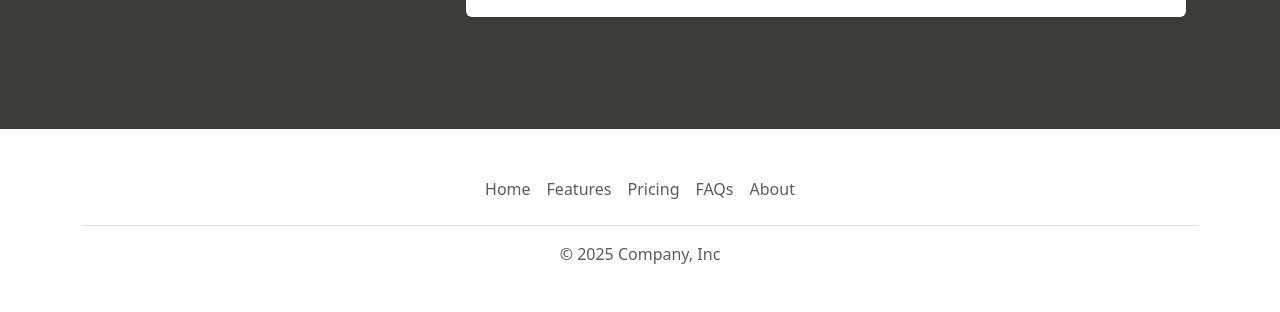
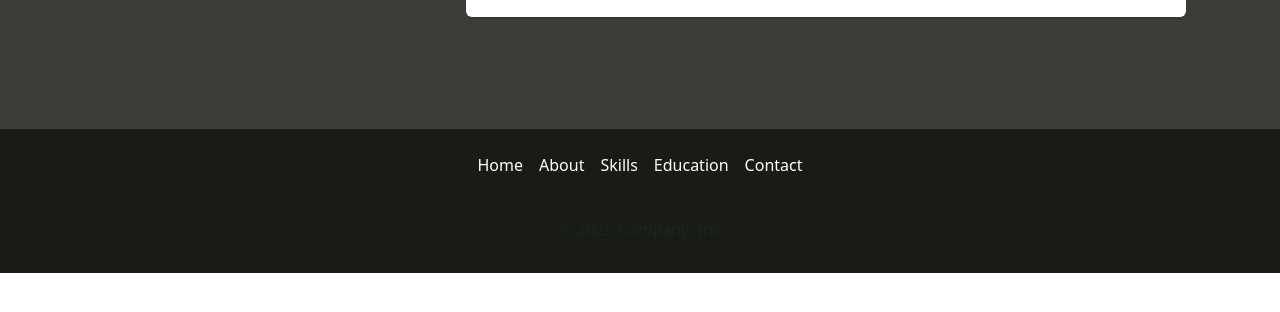
Before and after one commit to Honcho1/pixels-of-me, a plain HTML site: page index.html in a window 1280 px wide. Shown: the part 3444-3756 px from the top of the page. After the commit the page ends 3717 px from the top, so only its background shows below. Drawn offline with nearby package versions, Linux system fonts and the light colour scheme.

Commit message:
Update the nav links in the footer

```diff
--- a/css/styles.css
+++ b/css/styles.css
@@ -107,3 +107,7 @@ section.contact {
 section.contact > div > h2 {
   color: #fff !important;
 }
+
+.footer {
+  background-color: #181c14;
+}
--- a/index.html
+++ b/index.html
@@ -378,24 +378,26 @@
       </div>
     </section>
 
-    <section id="footer" class="footer">
+    <section id="footer" class="footer py-3 my-0">
       <div class="container">
-        <footer class="py-3 my-4">
-          <ul class="nav justify-content-center border-bottom pb-3 mb-3">
+        <footer>
+          <ul class="nav justify-content-center pb-3 mb-3">
             <li class="nav-item">
-              <a href="#" class="nav-link px-2 text-body-secondary">Home</a>
+              <a href="#" class="nav-link px-2 fw-normal text-white">Home</a>
             </li>
             <li class="nav-item">
-              <a href="#" class="nav-link px-2 text-body-secondary">Features</a>
+              <a href="#" class="nav-link px-2 fw-normal text-white">About</a>
             </li>
             <li class="nav-item">
-              <a href="#" class="nav-link px-2 text-body-secondary">Pricing</a>
+              <a href="#" class="nav-link px-2 fw-normal text-white">Skills</a>
             </li>
             <li class="nav-item">
-              <a href="#" class="nav-link px-2 text-body-secondary">FAQs</a>
+              <a href="#" class="nav-link px-2 fw-normal text-white"
+                >Education</a
+              >
             </li>
             <li class="nav-item">
-              <a href="#" class="nav-link px-2 text-body-secondary">About</a>
+              <a href="#" class="nav-link px-2 fw-normal text-white">Contact</a>
             </li>
           </ul>
           <p class="text-center text-body-secondary">© 2025 Company, Inc</p>
```
